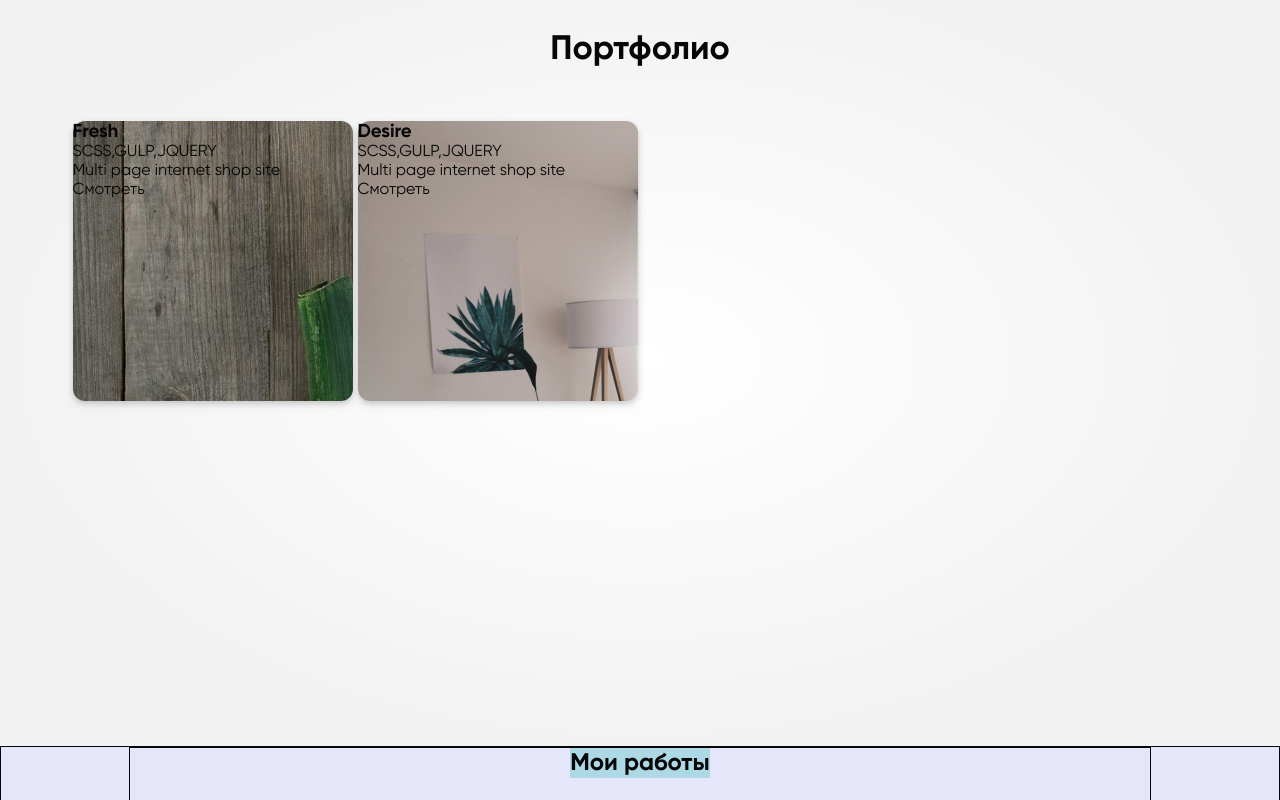
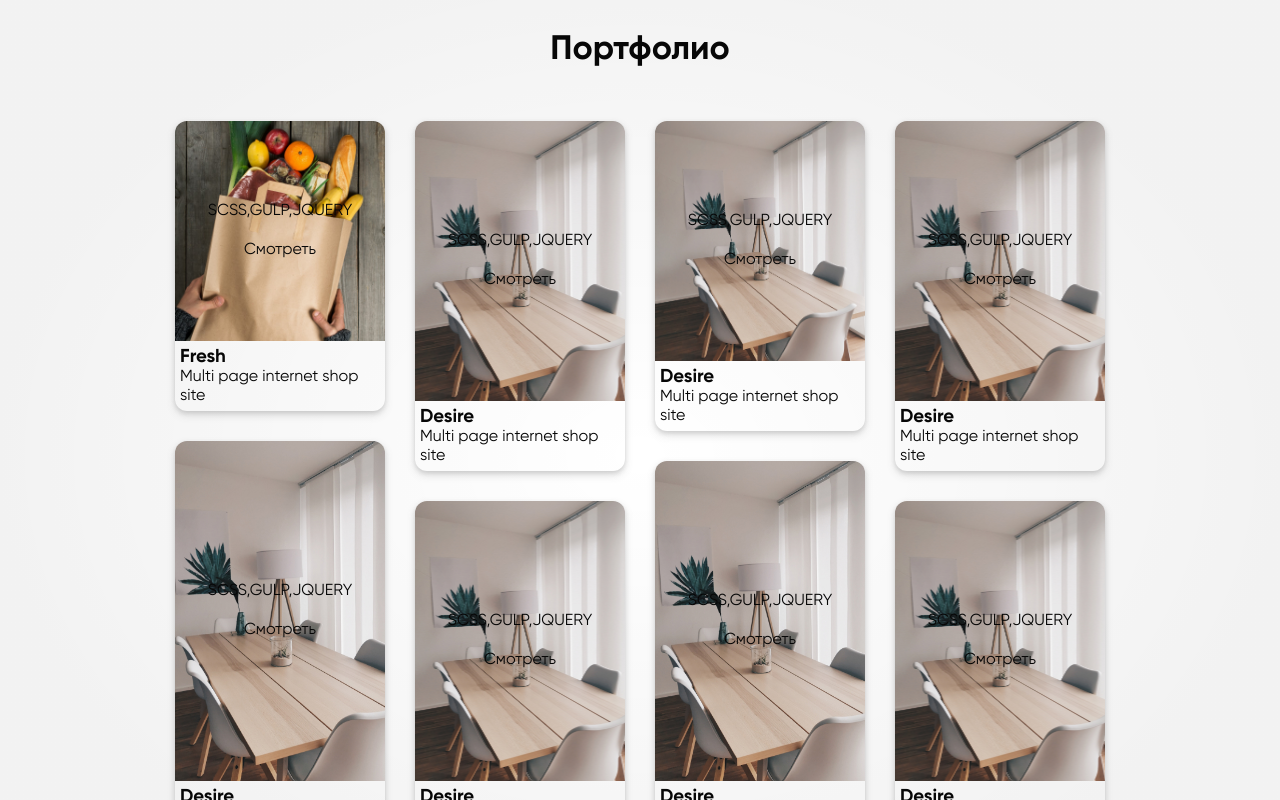
Before and after one commit to MikhailPtichkin88/PortfolioReact, a React (Create React App) app: page / in a window 1280 px wide. Shown: the part 1700-2500 px from the top of the page. Built offline with nearby package versions, Linux system fonts and the light colour scheme.

Commit message:
Portfolio section start

```diff
--- a/package.json
+++ b/package.json
@@ -15,6 +15,7 @@
     "gh-pages": "^4.0.0",
     "react": "^18.2.0",
     "react-dom": "^18.2.0",
+    "react-masonry-css": "^1.0.16",
     "react-responsive-carousel": "^3.2.23",
     "react-scripts": "5.0.1",
     "react-slick": "^0.29.0",
--- a/src/main/portfolio/Portfolio.module.scss
+++ b/src/main/portfolio/Portfolio.module.scss
@@ -6,11 +6,12 @@
 .title{
   margin-bottom: 50px;
  }
-.wrapper{
-  display: grid;
-  grid-template-columns: repeat(4, 280px);
-  grid-template-rows: repeat(2, 280px);
-  grid-auto-rows: 280px;
-  gap: 5px;
-  justify-content: center;
+.masonry{
+  display: flex;
+  margin-left: -30px; /* gutter size offset */
+  width: auto;
 }
+.masonryCols{
+  padding-left: 30px; /* gutter size */
+  background-clip: padding-box;
+}
--- a/src/main/portfolio/Portfolio.tsx
+++ b/src/main/portfolio/Portfolio.tsx
@@ -1,5 +1,6 @@
 import React from 'react';
 import Project from "./project/Project";
+import Masonry from 'react-masonry-css'
 import styles from './Portfolio.module.scss'
 import fresh from '../../common/images/projects/Fresh.jpg'
 import desire from '../../common/images/projects/desire.jpg'
@@ -9,11 +10,20 @@ const Portfolio = () => {
         <section className={styles.section} id="portfolio">
             <div className="container">
                 <h2 className={styles.title+' title'}>Портфолио</h2>
-                <div className={styles.wrapper}>
+                <Masonry
+                    breakpointCols={4}
+                    className={styles.masonry}
+                    columnClassName={styles.masonryCols}>
 
-                   <Project img={fresh} title="Fresh" descr="Multi page internet shop site" stack="SCSS,GULP,JQUERY"/>
-                    <Project img={desire} title="Desire" descr="Multi page internet shop site" stack="SCSS,GULP,JQUERY"/>
-                </div>
+                    <Project img={fresh} title="Fresh" descr="Multi page internet shop site" stack="SCSS,GULP,JQUERY" height='220px'/>
+                    <Project img={desire} title="Desire" descr="Multi page internet shop site" stack="SCSS,GULP,JQUERY" height='280px'/>
+                    <Project img={desire} title="Desire" descr="Multi page internet shop site" stack="SCSS,GULP,JQUERY" height='240px'/>
+                    <Project img={desire} title="Desire" descr="Multi page internet shop site" stack="SCSS,GULP,JQUERY" height='280px'/>
+                    <Project img={desire} title="Desire" descr="Multi page internet shop site" stack="SCSS,GULP,JQUERY" height='340px'/>
+                    <Project img={desire} title="Desire" descr="Multi page internet shop site" stack="SCSS,GULP,JQUERY" height='280px'/>
+                    <Project img={desire} title="Desire" descr="Multi page internet shop site" stack="SCSS,GULP,JQUERY" height='320px'/>
+                    <Project img={desire} title="Desire" descr="Multi page internet shop site" stack="SCSS,GULP,JQUERY" height='280px'/>
+                </Masonry>
             </div>
         </section>
     );
--- a/src/main/portfolio/project/Project.module.scss
+++ b/src/main/portfolio/project/Project.module.scss
@@ -1,4 +1,34 @@
-.projectBlock{
+.projectBlock {
+  min-height: 150px;
   box-shadow: 0 2px 4px rgba(97, 97, 97, 0.18), 0px 4px 8px rgba(97, 97, 97, 0.18);
   border-radius: 12px;
+  overflow: hidden;
+  transition: all 0.3s;
+  margin-bottom: 30px;
+  &:hover{
+
+    transform: scale(1.1) translateX(5px) translateY(-5px);
+    box-shadow: 0 4px 8px rgba(97, 97, 97, 0.58), 0px 8px 20px rgba(97, 97, 97, 0.58);
+    filter:saturate(120%) brightness(110%);
+  }
 }
+.imgBlock{
+  display: flex;
+  flex-direction: column;
+  justify-content: center;
+  gap: 20px;
+  align-items: center;
+  background-size: cover;
+  background-position: center;
+  background-repeat: no-repeat;
+}
+.stack{
+  max-width: 150px;
+}
+.link{
+ display: block;
+}
+.info{
+  padding: 5px;
+  height: 30%;
+}
--- a/src/main/portfolio/project/Project.tsx
+++ b/src/main/portfolio/project/Project.tsx
@@ -1,23 +1,30 @@
 import React from 'react';
 import styles from './Project.module.scss'
 
-type ProjectPropsType={
-    img:string
-    title:string
-    descr?:string
-    stack?:string
-    link?:string
+type ProjectPropsType = {
+    img: string
+    title: string
+    descr?: string
+    stack?: string
+    link?: string
+    height?: string
 }
 
-const Project = (props:ProjectPropsType) => {
+const Project = (props: ProjectPropsType) => {
     return (
-        <div className={styles.projectBlock} style={{backgroundImage:`url(${props.img})`}}>
-            <h3 className={styles.title}>{props.title}</h3>
-            <p className={styles.stack}>{props.stack}</p>
-            <p className={styles.descr}>{props.descr}</p>
-            <a href={props.link} className={styles.link}>
-              Смотреть
-            </a>
+        <div className={styles.projectBlock} >
+            <div className={styles.imgBlock} style={{backgroundImage: `url(${props.img})`, minHeight: `${props.height}`}}>
+                <p className={styles.stack}>{props.stack}</p>
+                <a href={props.link} className={styles.link}>
+                    Смотреть
+                </a>
+            </div>
+            <div className={styles.info}>
+                <h3 className={styles.title}>{props.title}</h3>
+                <p className={styles.descr}>{props.descr}</p>
+
+            </div>
+
         </div>
     );
 };
```
Also changed, not shown: 1 other file (tests, documents, lock files or other folders).
